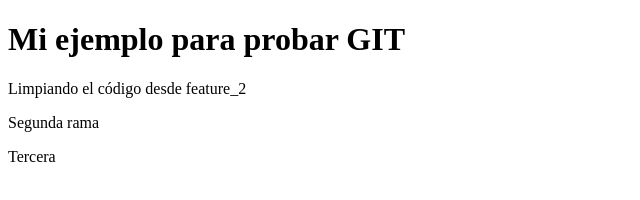
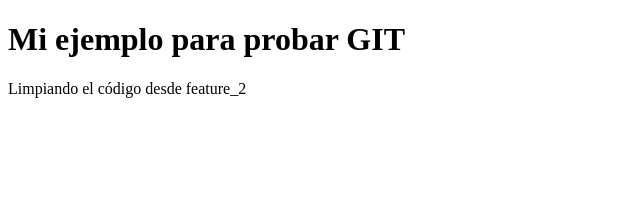
Before and after one commit to radipra/pruebasGit, a plain HTML site: page index.html in a window 1280 px wide. Shown: the whole page, without its empty margins (0-640 px from the left). Drawn offline with Linux system fonts and the light colour scheme.

Commit message:
Update index.html

```diff
--- a/index.html
+++ b/index.html
@@ -7,8 +7,5 @@
 <body>
     <h1>Mi ejemplo para probar GIT</h1>
     <p>Limpiando el código desde feature_2</p>
-
-    <p>Segunda rama</p>
-    <p>Tercera</p>
 </body>
 </html>
```
